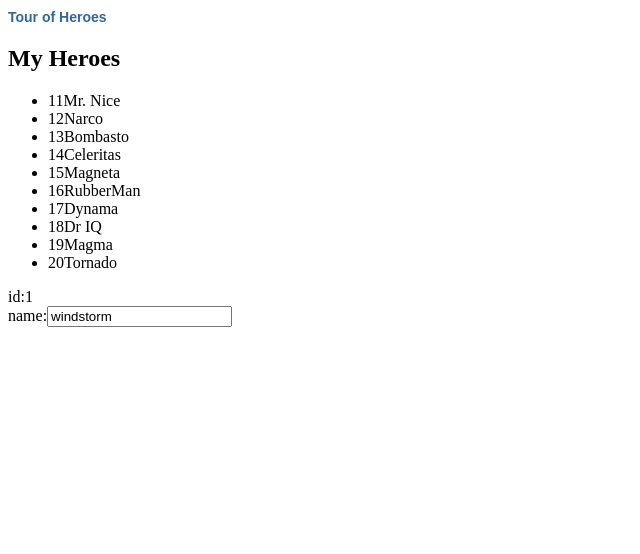
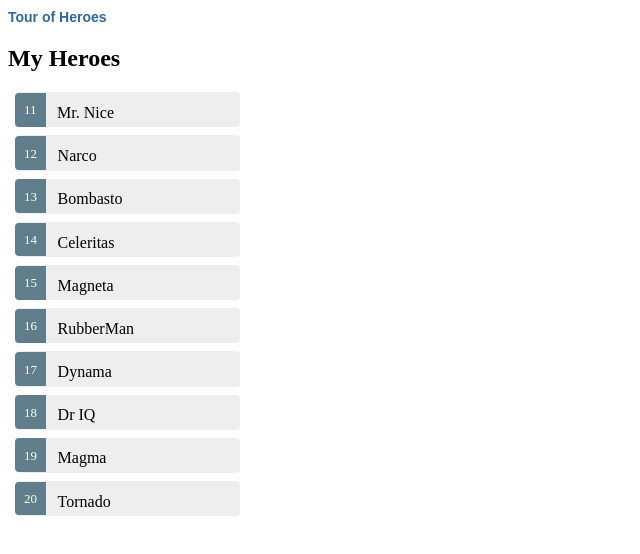
Before and after one commit to taoxiaofeng/my-app, an Angular app: page / in a window 1280 px wide. Shown: the top 554 px of the page, without its empty margins (0-640 px from the left). Built offline with nearby package versions, Linux system fonts and the light colour scheme.

Commit message:
主从结构

```diff
--- a/src/app/app.component.css
+++ b/src/app/app.component.css
@@ -3,3 +3,57 @@
     color: #369;
     font-family: Arial, Helvetica, sans-serif;
 }
+
+.selected {
+    background-color: #CFD8DC !important;
+    color: white;
+}
+
+.heroes {
+    margin: 0 0 2em 0;
+    list-style-type: none;
+    padding: 0;
+    width: 15em;
+}
+
+.heroes li {
+    cursor: pointer;
+    position: relative;
+    left: 0;
+    background-color: #eee;
+    margin: .5em;
+    padding: .3em 0;
+    height: 1.6em;
+    border-radius: 4px;
+}
+
+.heroes li.selected:hover {
+    background-color: #BBD8DC !important;
+    color: white;
+}
+
+.heroes li:hover {
+    color: #607D8B;
+    background-color: #DDD;
+    left: .1em;
+}
+
+.heroes .text {
+    position: relative;
+    top: --3px;
+}
+
+.heroes .badge {
+    display: inline-block;
+    font-size: small;
+    color: white;
+    padding: 0.8em 0.7em 0 0.7em;
+    background-color: #607D8B;
+    line-height: 1em;
+    position: relative;
+    left: -1px;
+    top: -4px;
+    height: 1.8em;
+    margin-right: .8em;
+    border-radius: 4px 0 0 4px;
+}
--- a/src/app/app.component.html
+++ b/src/app/app.component.html
@@ -1,16 +1,18 @@
 <h1>{{title}}</h1>
-<!--<h2>{{hero.name}} details!</h2>-->
 <h2>My Heroes</h2>
 <ul class="heroes">
-    <li *ngFor="let hero of heroes">
+    <li *ngFor="let hero of heroes" [class.selected]="hero === selectedHero" (click)="onSelect(hero)">
         <!--each hero goes here-->
         <span class="badge">{{hero.id}}</span>{{hero.name}}
     </li>
 </ul>
-<div>
-    <label>id:</label>{{hero.id}}
+<div *ngIf="selectedHero">
+    <h2>{{selectedHero.name}} details!</h2>
+    <div>
+        <label>id:</label>{{selectedHero.id}}
+    </div>
+    <div>
+        <label>name:</label>
+        <input [(ngModel)]="selectedHero.name" placeholder="name">
+    </div>
 </div>
-<div>
-    <label>name:</label>
-    <input [(ngModel)]="hero.name" placeholder="name">
-</div>
--- a/src/app/app.component.ts
+++ b/src/app/app.component.ts
@@ -23,8 +23,12 @@
 export class AppComponent {
   title = 'Tour of Heroes';
   heroes = HEROES;
-  hero: Hero = {
-    id: 1,
-    name: 'windstorm'
+  selectedHero:Hero;
+  // hero: Hero = {
+  //   id: 1,
+  //   name: 'windstorm'
+  // }
+  onSelect(hero:Hero):void {
+    this.selectedHero = hero;
   }
 }
```
